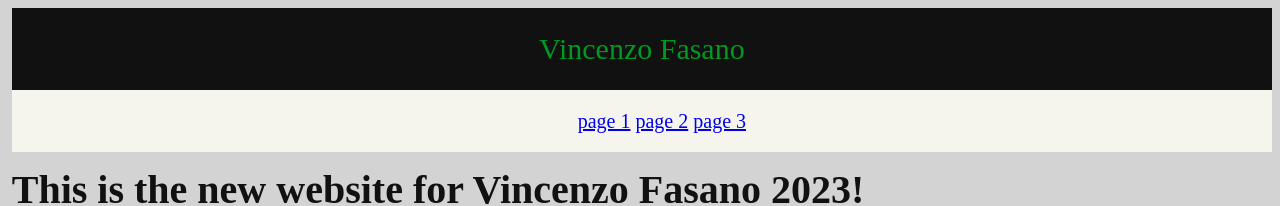
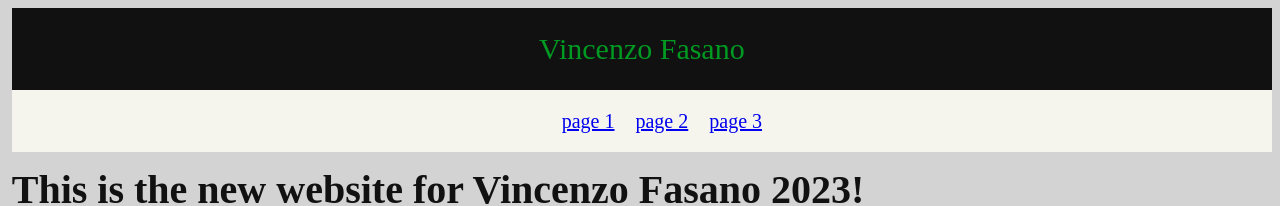
Before and after one commit to enzoferrario/website-2023, a plain HTML site: page index.html in a window 1280 px wide. Shown: the top 206 px of the page. Drawn offline with Linux system fonts and the light colour scheme; a script that the page names is missing.

Commit message:
Attempt to fix spacing in nav

```diff
--- a/css/main.css
+++ b/css/main.css
@@ -32,12 +32,9 @@ header {
 .nav li {
   display: inline;
   text-align: center;
-  justify-content: space-around;
   padding: 0.4em;
   box-shadow: inset 0 0 0 0 #092;
   color: #092;
-  margin: 0 -.25rem;
-  padding: 0 .25rem;
   transition: color .3s ease-in-out, box-shadow .3s ease-in-out;
 }
 
```
